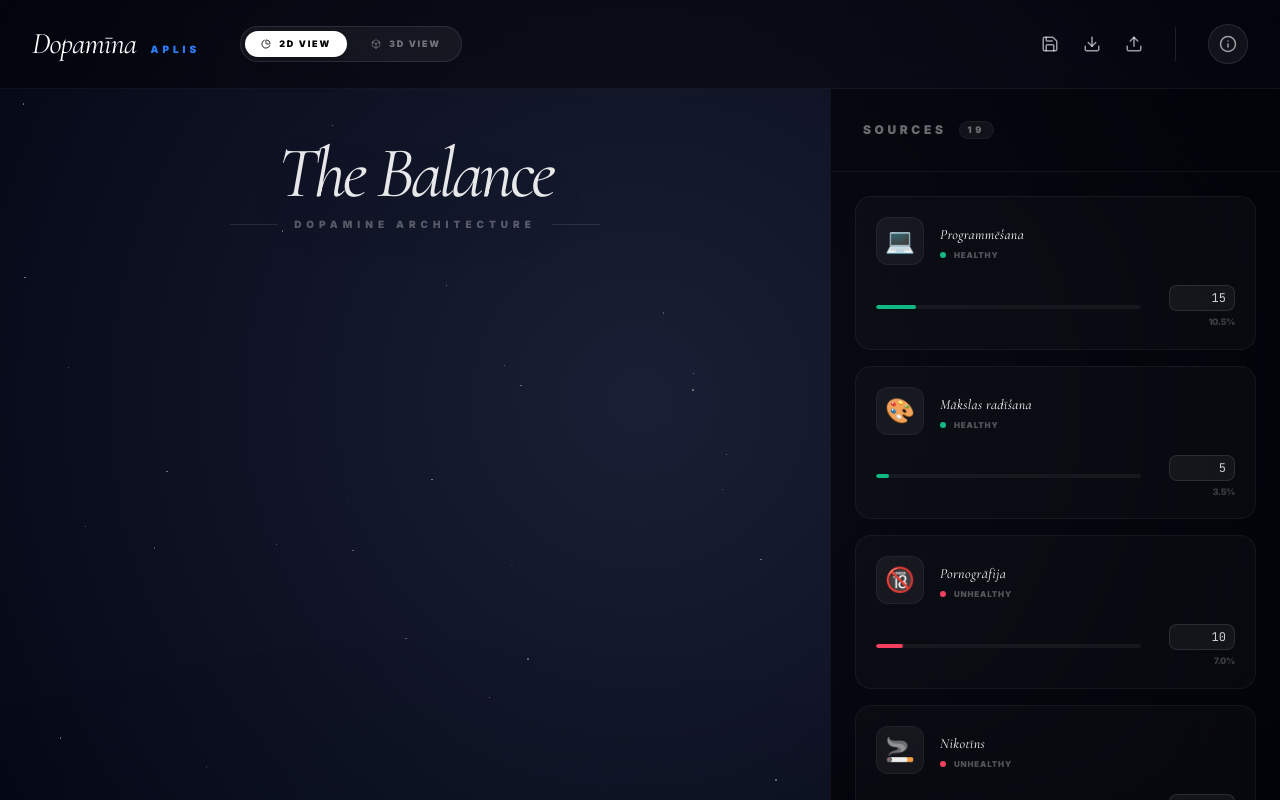
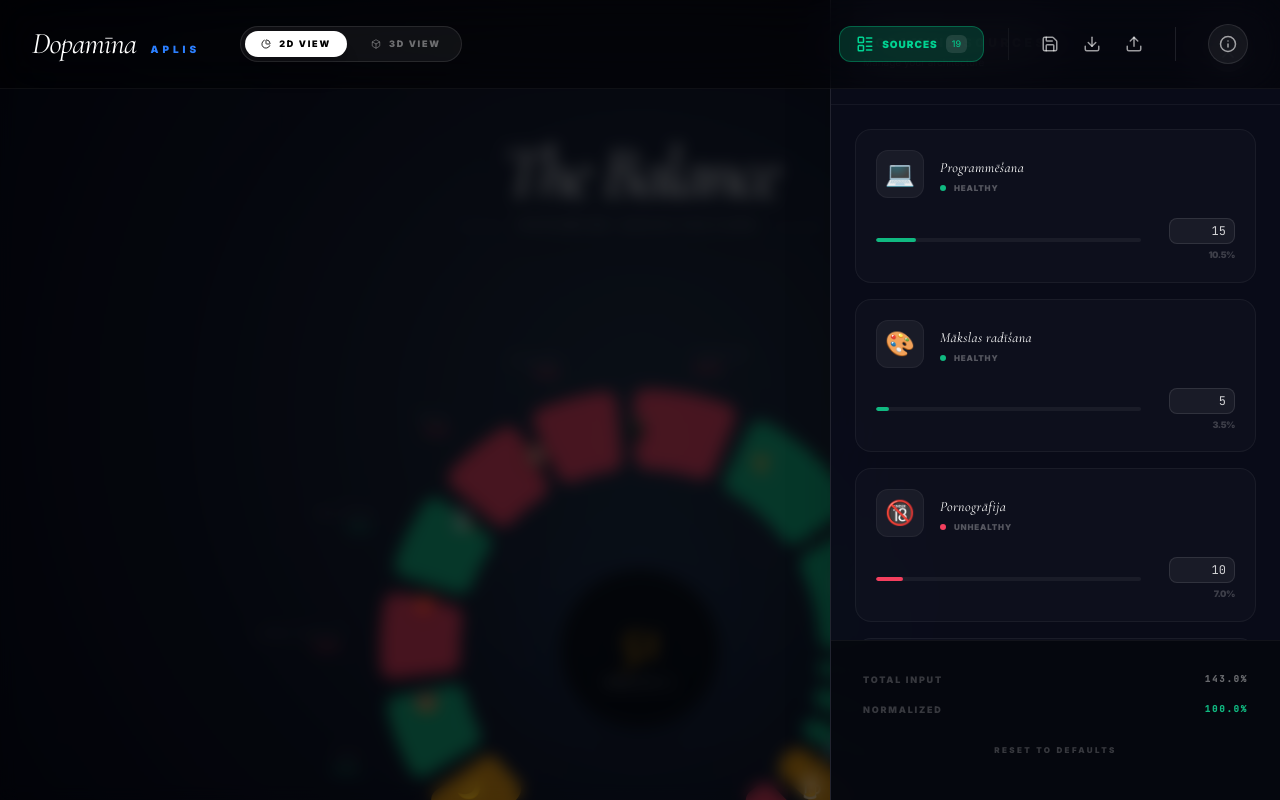
Before and after one commit to magnificolv/dopamina-aplis-2, a React (Vite) app: page / in a window 1280 px wide. Shown: the top 800 px of the page. Built offline with nearby package versions, Linux system fonts and the light colour scheme.

Commit message:
feat: Add layout list icon and sidebar toggle
Introduces the `LayoutList` icon from Lucide React and implements a button to toggle the sidebar. This change enhances user interface navigation and provides a more streamlined user experience by allowing users to easily manage their dopamine sources.

```diff
--- a/src/App.tsx
+++ b/src/App.tsx
@@ -10,7 +10,7 @@ import {
   Wind, Moon, Sun, Code, ShoppingCart, MessageSquare,
   Dices, Trees, BookOpen, Thermometer, Apple, CheckCircle, Award,
   Search, Settings, Sparkles, Trophy, Target, RotateCcw, Palette,
-  Box, Download, Upload
+  Box, Download, Upload, LayoutList
 } from 'lucide-react';
 import { motion, AnimatePresence } from 'motion/react';
 import { DopamineSource, Category, Snapshot } from './types';
@@ -173,7 +173,7 @@ export default function App() {
   };
 
   return (
-    <div className="min-h-screen bg-[#050816] text-white flex flex-col selection:bg-blue-500/30 font-sans">
+    <div className="h-screen max-h-screen overflow-hidden bg-[#050816] text-white flex flex-col selection:bg-blue-500/30 font-sans">
       {/* Space Background */}
       <div className="fixed inset-0 z-0 pointer-events-none overflow-hidden">
         <div className="absolute inset-0 bg-[radial-gradient(circle_at_50%_50%,#1a1f35_0%,#050816_100%)]" />
@@ -228,6 +228,22 @@ export default function App() {
         </div>
 
         <div className="flex items-center gap-4">
+          <button
+            onClick={() => setSidebarOpen(!sidebarOpen)}
+            className={cn(
+              "flex items-center gap-2 px-4 py-2 rounded-xl border transition-all",
+              sidebarOpen
+                ? "bg-emerald-500/20 border-emerald-500/40 text-emerald-400"
+                : "bg-white/5 border-white/10 text-white/60 hover:bg-white/10 hover:text-white"
+            )}
+          >
+            <LayoutList size={18} />
+            <span className="text-[10px] font-black uppercase tracking-widest hidden sm:inline">Sources</span>
+            <span className="bg-white/10 px-1.5 py-0.5 rounded-md text-[9px]">{sources.length}</span>
+          </button>
+
+          <div className="h-8 w-[1px] bg-white/5 mx-2" />
+
           <div className="hidden md:flex items-center gap-2 mr-4 border-r border-white/10 pr-6">
             <button
               onClick={saveSnapshot}
@@ -259,10 +275,10 @@ export default function App() {
         </div>
       </header>
 
-      <div className="flex-1 flex relative z-10">
+      <div className="flex-1 flex relative z-10 overflow-hidden">
         {/* Main View Area */}
-        <main className="flex-1 flex flex-col relative bg-[radial-gradient(circle_at_50%_50%,rgba(16,185,129,0.05)_0%,transparent_70%)] overflow-y-auto">
-          <div className="flex-1 flex flex-col items-center justify-center p-8 min-h-[600px] md:min-h-0">
+        <main className="flex-1 flex flex-col relative bg-[radial-gradient(circle_at_50%_50%,rgba(16,185,129,0.05)_0%,transparent_70%)] overflow-hidden">
+          <div className="flex-1 flex flex-col items-center justify-center p-4 md:p-8">
             <div className="absolute top-6 md:top-12 left-1/2 -translate-x-1/2 text-center w-full px-4">
               <h2 className="text-4xl md:text-7xl font-serif italic tracking-tighter text-white/90 drop-shadow-2xl">
                 The Balance
@@ -514,21 +530,37 @@ export default function App() {
           </div>
         </main>
 
-        {/* Sidebar */}
-        <aside
-          className={cn(
-            "w-full md:w-[450px] bg-black/60 backdrop-blur-3xl border-l border-white/5 flex flex-col transition-all duration-500 absolute md:relative inset-y-0 right-0 z-50",
-            !sidebarOpen && "translate-x-full md:translate-x-0 md:w-0 overflow-hidden"
-          )}
+        {/* Sidebar / Drawer */}
+        <AnimatePresence>
+          {sidebarOpen && (
+            <>
+              {/* Backdrop */}
+              <motion.div
+                initial={{ opacity: 0 }}
+                animate={{ opacity: 1 }}
+                exit={{ opacity: 0 }}
+                onClick={() => setSidebarOpen(false)}
+                className="fixed inset-0 bg-black/60 backdrop-blur-sm z-[60]"
+              />
+
+              {/* Drawer */}
+              <motion.aside
+                initial={{ x: "100%" }}
+                animate={{ x: 0 }}
+                exit={{ x: "100%" }}
+                transition={{ type: "spring", damping: 25, stiffness: 200 }}
+                className="fixed inset-y-0 right-0 w-full sm:w-[450px] bg-[#0a0c1a]/95 backdrop-blur-3xl border-l border-white/10 flex flex-col z-[70] shadow-2xl"
               >
                 <div className="p-8 flex items-center justify-between border-b border-white/5">
+                  <div className="flex flex-col">
                     <h3 className="text-xs font-black uppercase tracking-[0.3em] text-white/40 flex items-center gap-3">
-              Sources
-              <span className="bg-white/5 px-2 py-0.5 rounded-full text-[9px] border border-white/5">{sources.length}</span>
+                      Dopamine Sources
                     </h3>
+                    <span className="text-[10px] text-white/20 mt-1">Manage your architecture</span>
+                  </div>
                   <button
                     onClick={() => setSidebarOpen(false)}
-              className="md:hidden text-white/40 hover:text-white"
+                    className="w-10 h-10 flex items-center justify-center bg-white/5 hover:bg-white/10 rounded-full text-white/40 hover:text-white transition-all"
                   >
                     <X size={20} />
                   </button>
@@ -645,7 +677,10 @@ export default function App() {
                     Reset to Defaults
                   </button>
                 </div>
-        </aside>
+              </motion.aside>
+            </>
+          )}
+        </AnimatePresence>
 
         {/* Sidebar Toggle Button (Mobile) */}
         {!sidebarOpen && (
```
Lines whose indentation alone changed are shown as unchanged.
